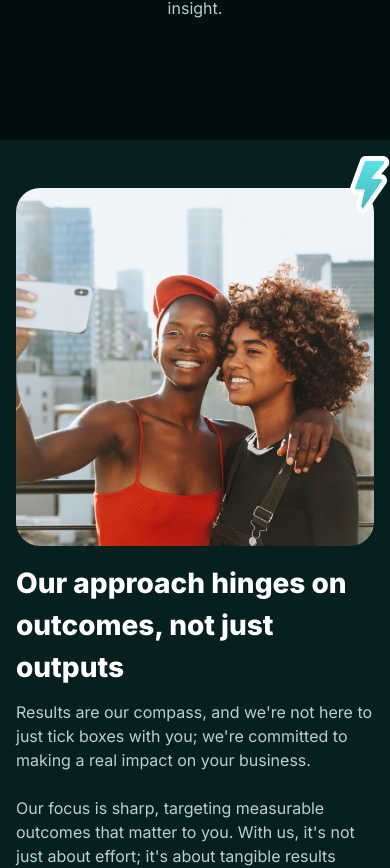
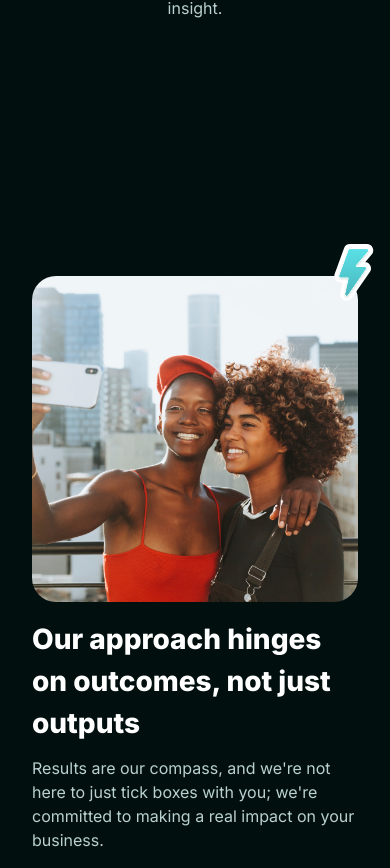
Before and after one commit to OGEmanuel/switch-online, a Next.js app: page /about-us in a window 390 px wide. Shown: the part 1255-2123 px from the top of the page. Built offline with nearby package versions, Linux system fonts and the light colour scheme.

Commit message:
Style fixes on mobile

```diff
--- a/app/feature-box-sec.tsx
+++ b/app/feature-box-sec.tsx
@@ -15,7 +15,7 @@ const FeatureBoxSec = () => {
 
   return (
     <div
-      className={`flex justify-between lg:gap-16 gap-4 lg:pt-[10.25rem] pt-[4.625rem] flex-col-reverse lg:flex-row items-center pb-[7.5rem] mx-auto max-w-[1440px] ${
+      className={`flex justify-between lg:gap-16 gap-4 lg:pt-[10.25rem] pt-[4.625rem] flex-col-reverse lg:flex-row items-center pb-[7.5rem] mx-auto max-w-[1440px] px-4 md:px-10 lg:px-20 ${
         theme === "dark" ? "bg-[#020F0F]" : "bg-white"
       }`}
     >
--- a/app/home-page.tsx
+++ b/app/home-page.tsx
@@ -29,11 +29,7 @@ const HomePage = () => {
       }`}
     >
       <Hero />
-      <div
-        className={`relative px-4 md:px-10 lg:px-20 ${
-          theme === "dark" ? "bg-[#020F0F]" : ""
-        }`}
-      >
+      <div className={`relative`}>
         <Marquee />
         <FeatureBox
           display={firstDisplay}
--- a/app/marquee.tsx
+++ b/app/marquee.tsx
@@ -70,7 +70,7 @@ const Marquee = () => {
 
   return (
     <div
-      className={`flex flex-col gap-8 mx-auto text-center mt-[8.75rem] max-w-[1440px] ${
+      className={`flex flex-col gap-8 mx-auto text-center mt-[8.75rem] max-w-[1440px] px-4 md:px-10 lg:px-20 ${
         theme === "dark" ? "darkGradient" : "gradient"
       }`}
     >
--- a/components/feature-box.tsx
+++ b/components/feature-box.tsx
@@ -25,7 +25,12 @@ const FeatureBox = ({
 
   return (
     <div
-      className={`lg:pt-[7.5rem] pt-12 flex flex-col items-center justify-between gap-4 lg:gap-16 ${classes} mx-auto max-w-[1440px] overflow-hidden`}
+      className={`lg:pt-[7.5rem] pt-12 overflow-hidden w-full px-4 md:px-10 lg:px-20 ${
+        theme === "dark" ? "bg-[#020F0F]" : "bg-white"
+      }`}
+    >
+      <div
+        className={`flex flex-col items-center justify-between gap-4 lg:gap-16 ${classes} mx-auto max-w-[1440px]`}
       >
         <div className="lg:flex-shrink-0">
           <DisplayWithBolt display={display} />
@@ -52,6 +57,7 @@ const FeatureBox = ({
           />
         </div>
       </div>
+    </div>
   );
 };
 
```
Lines whose indentation alone changed are shown as unchanged.
